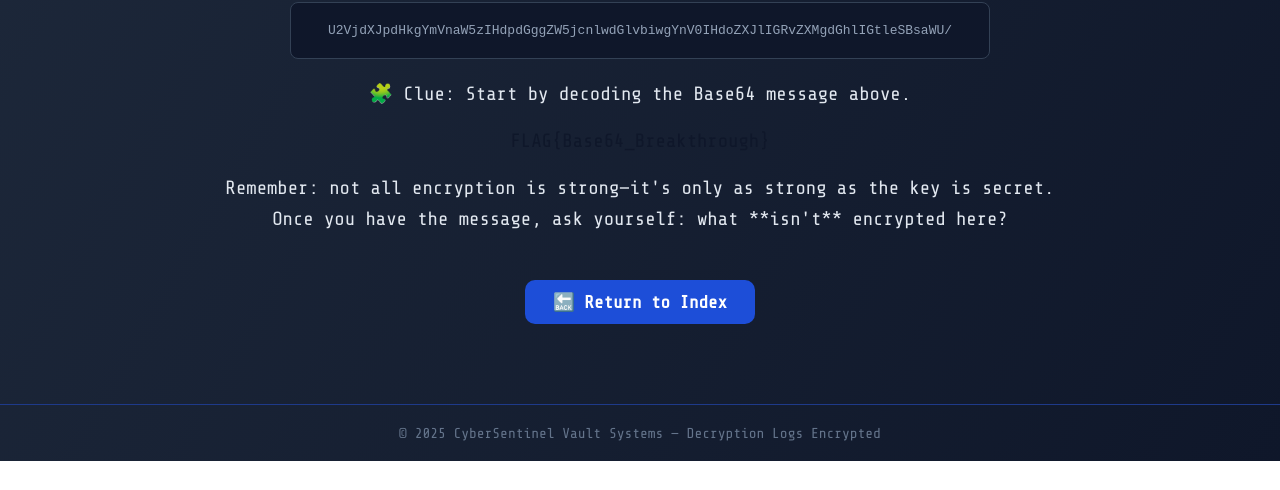
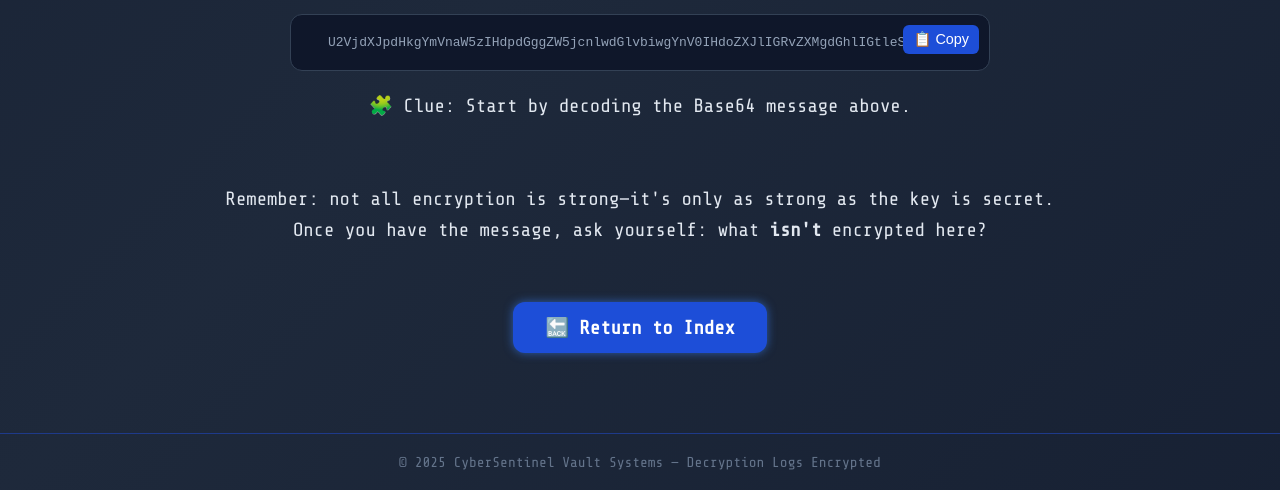
Before and after one commit to ayyushx/CTF, a plain HTML site: page website4.html in a window 1280 px wide. Shown: the part 395-885 px from the top of the page. Before the commit the page ends 856 px from the top, so only its background shows below. Drawn offline with nearby package versions, Linux system fonts and the light colour scheme.

Commit message:
4 updated

```diff
--- a/website4.html
+++ b/website4.html
@@ -12,21 +12,50 @@
 
     body {
       font-family: 'Share Tech Mono', monospace;
-      background: linear-gradient(120deg, #1e293b, #0f172a);
+      background: linear-gradient(-45deg, #0f172a, #1e293b, #0f172a, #1e293b);
+      background-size: 400% 400%;
+      animation: gradientBG 15s ease infinite;
       color: #e2e8f0;
       margin: 0;
       padding: 0;
       text-align: center;
     }
 
+    @keyframes gradientBG {
+      0% { background-position: 0% 50%; }
+      50% { background-position: 100% 50%; }
+      100% { background-position: 0% 50%; }
+    }
+
     header {
-      padding: 40px 20px 10px;
+      padding: 60px 20px 10px;
     }
 
     header h1 {
       font-size: 3em;
       margin: 0;
       color: #38bdf8;
+      white-space: nowrap;
+      overflow: hidden;
+      border-right: .15em solid #38bdf8;
+      width: 0;
+      animation: typing 3s steps(30, end) forwards, blink .75s step-end infinite;
+    }
+
+    @keyframes typing {
+      from { width: 0 }
+      to { width: 100% }
+    }
+
+    @keyframes blink {
+      from, to { border-color: transparent }
+      50% { border-color: #38bdf8 }
+    }
+
+    header p {
+      margin-top: 10px;
+      font-size: 1.1em;
+      color: #94a3b8;
     }
 
     main {
@@ -50,36 +79,64 @@
     .code-box {
       background: #0f172a;
       border: 1px solid #334155;
-      border-radius: 8px;
+      border-radius: 12px;
       padding: 20px;
       margin: 20px auto;
       color: #94a3b8;
       font-family: monospace;
       max-width: 700px;
       word-break: break-word;
+      position: relative;
+    }
+
+    .copy-btn {
+      position: absolute;
+      top: 10px;
+      right: 10px;
+      background-color: #1d4ed8;
+      color: white;
+      border: none;
+      padding: 6px 10px;
+      font-size: 0.9em;
+      border-radius: 6px;
+      cursor: pointer;
+      transition: background 0.3s ease;
+    }
+
+    .copy-btn:hover {
+      background: #3b82f6;
     }
 
     .link-btn {
       display: inline-block;
-      margin-top: 30px;
-      padding: 12px 28px;
+      margin-top: 40px;
+      padding: 14px 32px;
       color: #fff;
       background: #1d4ed8;
       border: none;
-      border-radius: 10px;
+      border-radius: 12px;
       text-decoration: none;
-      font-size: 1.1em;
+      font-size: 1.2em;
       font-weight: bold;
       transition: all 0.3s ease;
+      box-shadow: 0 0 10px rgba(59, 130, 246, 0.6);
     }
 
     .link-btn:hover {
       background: #3b82f6;
-      transform: scale(1.08);
+      transform: scale(1.1);
+      box-shadow: 0 0 20px rgba(59, 130, 246, 0.9);
     }
 
     .hidden-flag {
-      color: #0f172a; /* Hidden in dark background */
+      color: transparent;
+      transition: color 0.3s ease;
+      cursor: pointer;
+    }
+
+    .hidden-flag.revealed {
+      color: #22c55e;
+      font-weight: bold;
     }
 
     footer {
@@ -94,7 +151,7 @@
 <body>
 
   <header>
-    <h1>Welcome to The Encryption Vault</h1>
+    <h1>The Encryption Vault</h1>
     <p>Where secrets are stored, and keys are everything.</p>
   </header>
 
@@ -108,17 +165,18 @@
 
     <section>
       <h2>Decrypt This Cipher:</h2>
-      <div class="code-box">
+      <div class="code-box" id="cipherBox">
         U2VjdXJpdHkgYmVnaW5zIHdpdGggZW5jcnlwdGlvbiwgYnV0IHdoZXJlIGRvZXMgdGhlIGtleSBsaWU/
+        <button class="copy-btn" onclick="copyCipher()">📋 Copy</button>
       </div>
       <p>🧩 Clue: Start by decoding the Base64 message above.</p>
-      <p class="hidden-flag">FLAG{Base64_Breakthrough}</p>
+      <p class="hidden-flag" onclick="revealFlag()">FLAG{Base64_Breakthrough}</p>
     </section>
 
     <section>
       <p>
         Remember: not all encryption is strong—it's only as strong as the key is secret.
-        Once you have the message, ask yourself: what **isn't** encrypted here?
+        Once you have the message, ask yourself: what <strong>isn't</strong> encrypted here?
       </p>
     </section>
 
@@ -129,5 +187,18 @@
     &copy; 2025 CyberSentinel Vault Systems — Decryption Logs Encrypted
   </footer>
 
+  <script>
+    function copyCipher() {
+      const cipher = document.getElementById('cipherBox').innerText.trim();
+      navigator.clipboard.writeText(cipher).then(() => {
+        alert("Cipher copied to clipboard!");
+      });
+    }
+
+    function revealFlag() {
+      document.querySelector(".hidden-flag").classList.toggle("revealed");
+    }
+  </script>
+
 </body>
 </html>
```
